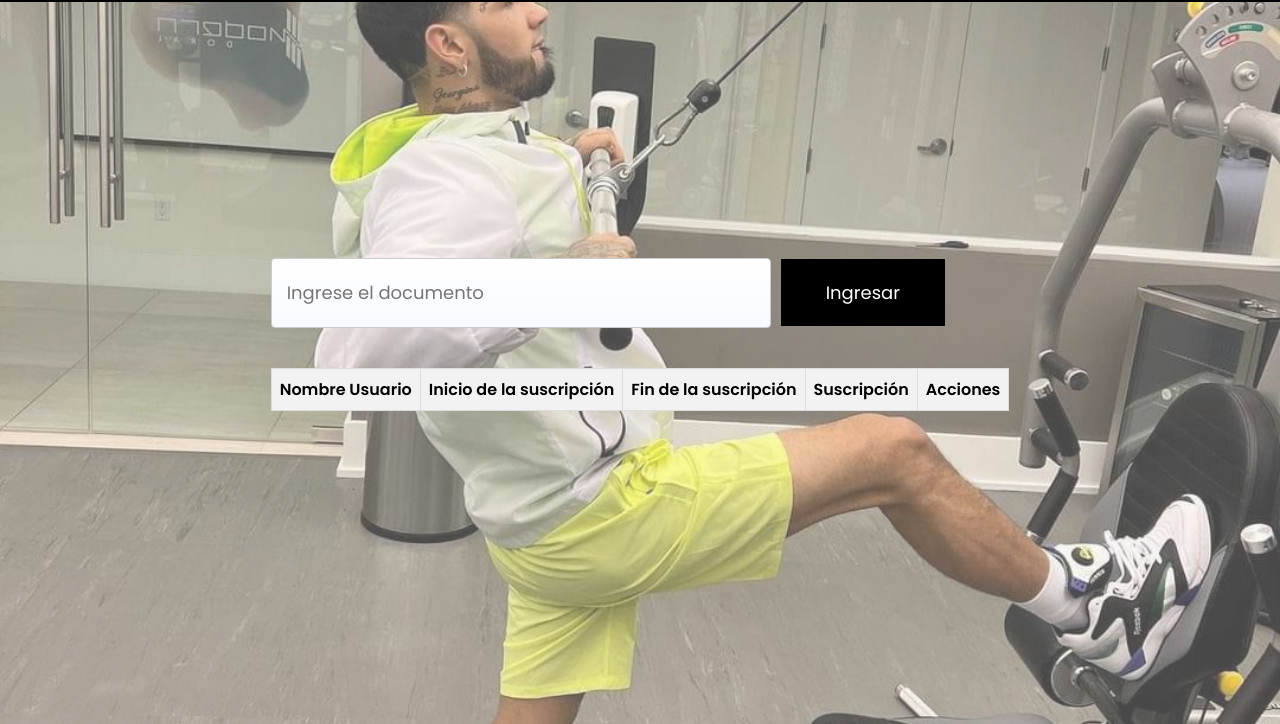
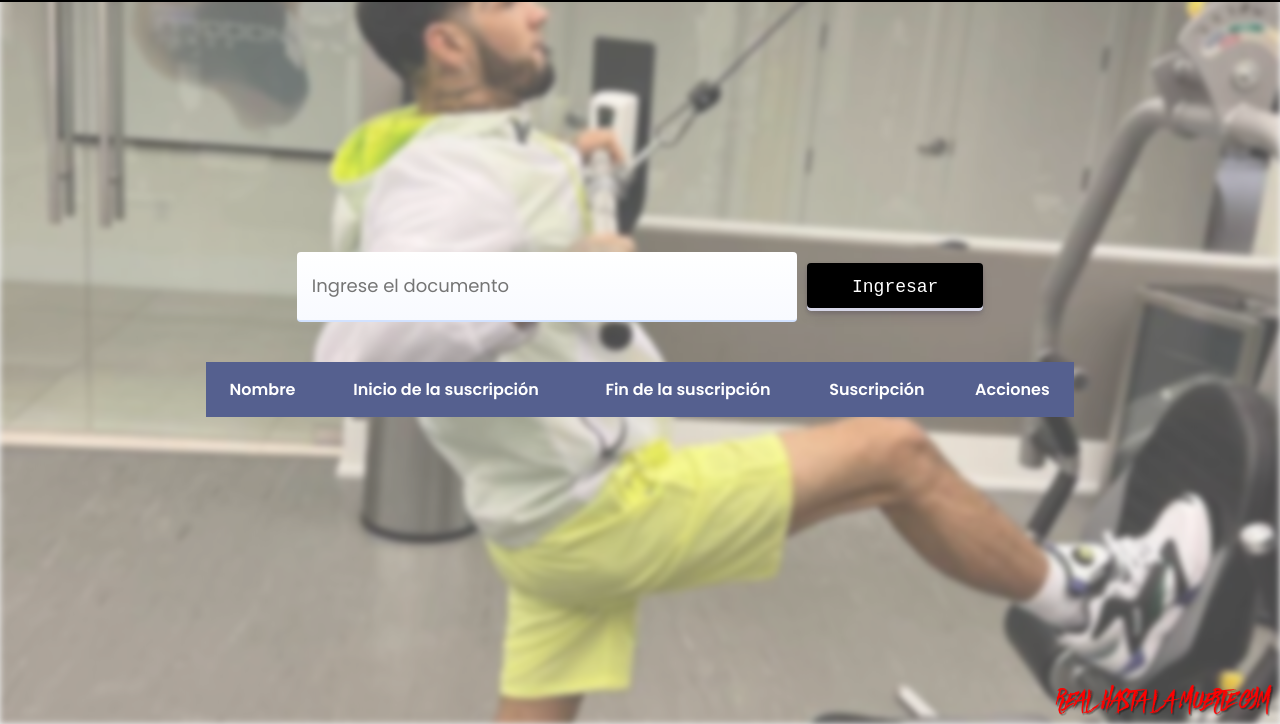
Before and after one commit to Fabianernes/RHLM_Gym_Front_JS, a plain HTML site: page auth/dashboard.html in a window 1280 px wide. Shown: the part 76-800 px from the top of the page. Drawn offline with Linux system fonts and the light colour scheme; no server answers.

Commit message:
add_styles

```diff
--- a/auth/dashboard.css
+++ b/auth/dashboard.css
@@ -29,6 +29,7 @@ body::before {
     width: 100%;
     height: 100%;
     background-image: url('../assets/emmanuel.jpg');
+    filter: blur(3px);
     background-size: cover;
     background-position: center top -130px;
     opacity: 0.7; /* Establece la opacidad al 70% */
@@ -53,8 +54,8 @@ body::before {
     font-size: 18px; /* Aumenta el tamaño de la fuente */
 }
 
-.container button:hover {
-    background-color: #b81414;
+.button-name:hover {
+    background-color: #21b644 !important;
 }
 
 .header {
@@ -71,10 +72,7 @@ body::before {
 
 }
 
-.container {
-    margin-top: 80px; /* Ajusta este valor según el tamaño del encabezado */
-    text-align: center;
-}
+
 
 .logo {
     float: left; /* Logo a la izquierda */
@@ -113,6 +111,7 @@ body::before {
 
 .form-field:focus {
     border-color: #b81414;
+
   }
 
   body {
@@ -123,7 +122,9 @@ body::before {
 }
 
 .container {
-    max-width: 1200px;
+    width: 100%;
+    justify-content: center;
+    /* max-width: 1200px; */
     margin: 0 auto;
     padding: 20px;
     display: flex;
@@ -133,17 +134,21 @@ body::before {
 }
 
 .form-container {
+    justify-content: center;
+    width: 100%;
     display: flex;
     align-items: center;
     gap: 10px;
 }
 
-.form-field {
-    padding: 8px;
-    font-size: 14px;
-    border: 1px solid #ccc;
-    border-radius: 4px;
+.content {
+    justify-content: center;
+    width: 100%;
+    display: flex;
+    align-items: center;
+    flex-direction: column;
 }
+
 
 .button {
     padding: 8px 16px;
@@ -159,36 +164,47 @@ body::before {
 }
 
 .table-container {
+    display: flex;
+    justify-content: center;
+    width: 70%;
     max-height: 400px; /* Altura máxima de la tabla */
     overflow-y: auto; /* Habilita el scroll vertical */
 }
 
-#tabla-asistencias {
-    width: 100%;
-    border-collapse: collapse;
+
+
+table {
+	width: 100%;
+	border-collapse: collapse;
+	overflow: hidden;
+	box-shadow: 0 0 20px rgba(0,0,0,0.1);
 }
 
-#tabla-asistencias th, #tabla-asistencias td {
-    border: 1px solid #ddd;
-    padding: 8px;
-    text-align: left;
+th,
+td {
+	padding: 15px;
+	background-color: rgba(255,255,255,0.8);
+	color: #383535;
+    text-align: center;
 }
 
-#tabla-asistencias th {
-    background-color: #f2f2f2;
+.color-white{
+    color: #FFF;
 }
 
-#tabla-asistencias tr:nth-child(even) {
-    background-color: #f2f2f2;
+
+thead {
+	th {
+		background-color: #55608f;
+	}
 }
 
-#tabla-asistencias tr:hover {
-    background-color: #ddd;
-}
+
+
 
 /* .................... */
 
-.button-ingresar {
+.button-eliminar {
     align-items: center;
     appearance: none;
     background-color: #FCFCFD;
@@ -219,16 +235,29 @@ body::before {
     font-size: 18px;
    }
 
-   .button-ingresar:focus {
+   .button-eliminar:focus {
     box-shadow: #D6D6E7 0 0 0 1.5px inset, rgba(45, 35, 66, 0.4) 0 2px 4px, rgba(45, 35, 66, 0.3) 0 7px 13px -3px, #D6D6E7 0 -3px 0 inset;
    }
 
-   .button-ingresar:hover {
+   .button-eliminar:hover {
+    background-color: #cf0e0e;
     box-shadow: rgba(45, 35, 66, 0.3) 0 4px 8px, rgba(45, 35, 66, 0.2) 0 7px 13px -3px, #D6D6E7 0 -3px 0 inset;
     transform: translateY(-2px);
    }
 
-   .button-ingresar:active {
+   .button-eliminar:active {
     box-shadow: #D6D6E7 0 3px 7px inset;
     transform: translateY(2px);
    }
+
+   .corner-image {
+    position: fixed;
+    bottom: 5px;
+    right: 5px;
+    width: 220px; /* Ajusta el tamaño según sea necesario */
+    height: auto;
+    z-index: 1000; /* Asegúrate de que la imagen esté encima de otros elementos */
+}
+
+
+   /* ____________________________________ */
--- a/auth/dashboard.html
+++ b/auth/dashboard.html
@@ -20,21 +20,23 @@
 </header>
 
 <div class="container">
+<div class="content">
     <div class="form-container">
         <input type="text" class="form-field" placeholder="Ingrese el documento" id="documento">
-        <button role="button" class="button-name"onclick="validarDocumento()">Ingresar</button>
-        <p id="mensaje-error" style="color: red;"></p>
+        <button role="button" class="button-name button-eliminar" onclick="validarDocumento()">Ingresar</button>
     </div>
-
+    <p id="mensaje-error" style="color: red;"></p>
+</div>
+<div class="content">
     <div class="table-container">
         <table id="tabla-asistencias">
             <thead>
                 <tr>
-                    <th>Nombre Usuario</th>
-                    <th>Inicio de la suscripción</th>
-                    <th>Fin de la suscripción</th>
-                    <th>Suscripción</th>
-                    <th>Acciones</th> <!-- Nueva columna para el botón de eliminar -->
+                    <th class="color-white">Nombre</th>
+                    <th class="color-white">Inicio de la suscripción</th>
+                    <th class="color-white">Fin de la suscripción</th>
+                    <th class="color-white">Suscripción</th>
+                    <th class="color-white">Acciones</th>
                 </tr>
             </thead>
             <tbody>
@@ -43,7 +45,8 @@
         </table>
     </div>
 </div>
-
+</div>
+<img src="/assets/rhlmgym2.png" alt="RHLM" class="corner-image">
 <script src="dashboard.js"></script>
 </body>
 </html>
--- a/auth/dashboard.js
+++ b/auth/dashboard.js
@@ -50,7 +50,7 @@ function mostrarAsistencias(asistencias) {
             <td>${new Date(asistencia.fechaFin).toLocaleDateString()}</td>
             <td>${asistencia.nombreSuscripcion}</td>
             <td>
-                <button role="button" class="button-ingresar" onclick="eliminarAsistencia(${asistencia.id})">Eliminar</button>
+                <button role="button" class="button-eliminar" onclick="eliminarAsistencia(${asistencia.id})">Eliminar</button>
             </td>
         `;
         tablaBody.insertBefore(row, tablaBody.firstChild);
--- a/styles.css
+++ b/styles.css
@@ -74,6 +74,7 @@ body {
   flex-direction: column;
   text-align: center;
   margin: 0 auto;
+
 }
 
 .form > p {
@@ -102,17 +103,6 @@ body {
   border-color: #000000;
 }
 
-.form > .button {
-  padding: 12px 10px;
-  border: 0;
-  background: #b81414;
-  border-radius: 3px;
-  margin-top: 10px;
-  color: #fff;
-  letter-spacing: 1px;
-  font-family: sans-serif;
-  text-decoration: none;
-}
 
 .animation {
 -webkit-animation-name: fadeInUp;
@@ -217,6 +207,60 @@ body {
 /* . */
 
 .error-message {
+  text-align: center;
   color: red; /* Cambia el color del texto a rojo */
   margin-top: 10px; /* Agrega un espacio arriba para separar el mensaje del resto del formulario */
+
 }
+
+/* ========================= */
+
+
+.buttonbrr {
+ padding: 15px 25px;
+ border: unset;
+ border-radius: 15px;
+ color: #ffffff;
+ z-index: 1;
+ background: #000000;
+ position: relative;
+ font-weight: 1000;
+ font-size: 17px;
+ -webkit-box-shadow: 4px 8px 19px -3px rgba(0,0,0,0.27);
+ box-shadow: 4px 8px 19px -3px rgba(0,0,0,0.27);
+ transition: all 250ms;
+ overflow: hidden;
+ margin-top: 10px;
+}
+
+.buttonbrr::before {
+ content: "";
+ position: absolute;
+ top: 0;
+ left: 0;
+ height: 100%;
+ width: 0;
+ border-radius: 15px;
+ background-color: #dc1313;
+ z-index: -1;
+ -webkit-box-shadow: 4px 8px 19px -3px rgba(0,0,0,0.27);
+ box-shadow: 4px 8px 19px -3px rgba(0,0,0,0.27);
+ transition: all 500ms
+}
+
+.buttonbrr:hover {
+ color: #e8e8e8;
+}
+
+.buttonbrr:hover::before {
+ width: 100%;
+}
+
+.corner-image {
+  position: fixed;
+  bottom: 5px;
+  right: 5px;
+  width: 220px; /* Ajusta el tamaño según sea necesario */
+  height: auto;
+  z-index: 1000; /* Asegúrate de que la imagen esté encima de otros elementos */
+}
```
Also changed, not shown: index.html (+5 -2 lines), assets/rhlmgym.png (added), assets/rhlmgym2.png (added), 1 other file.
